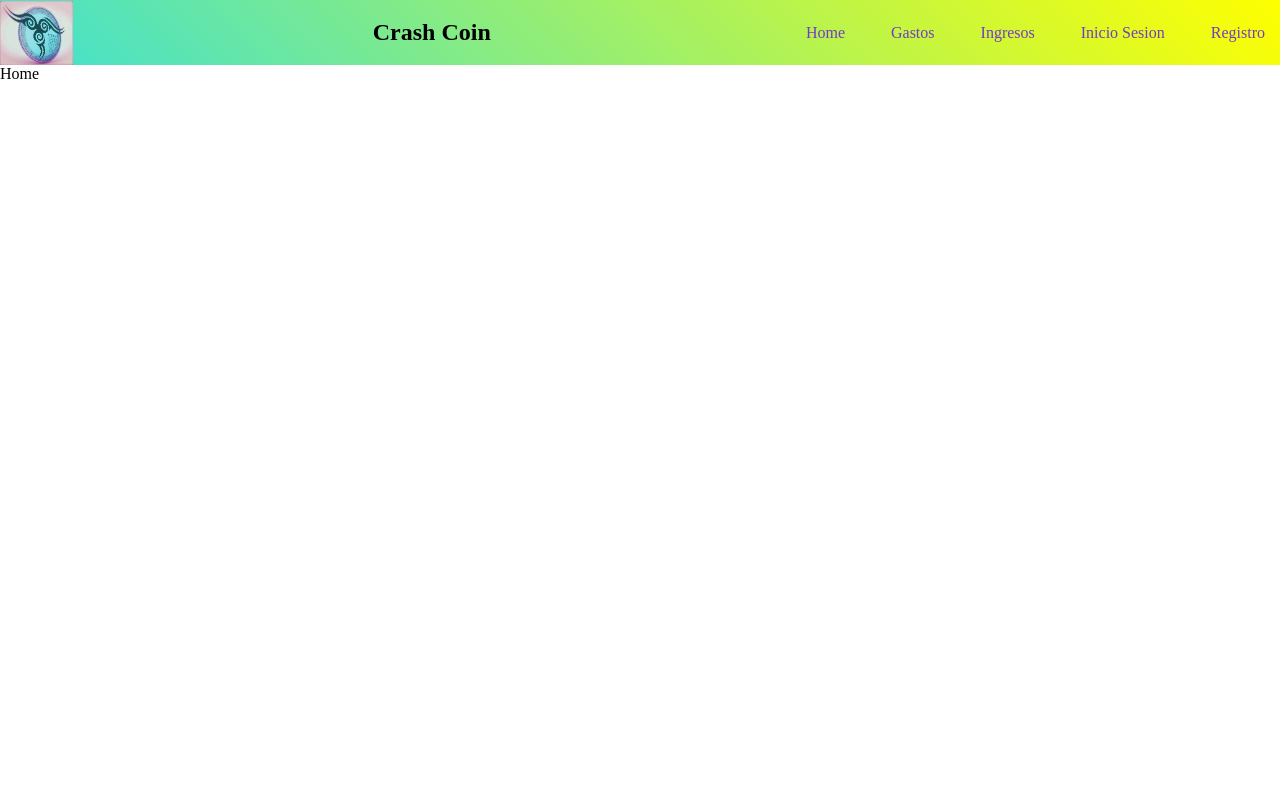
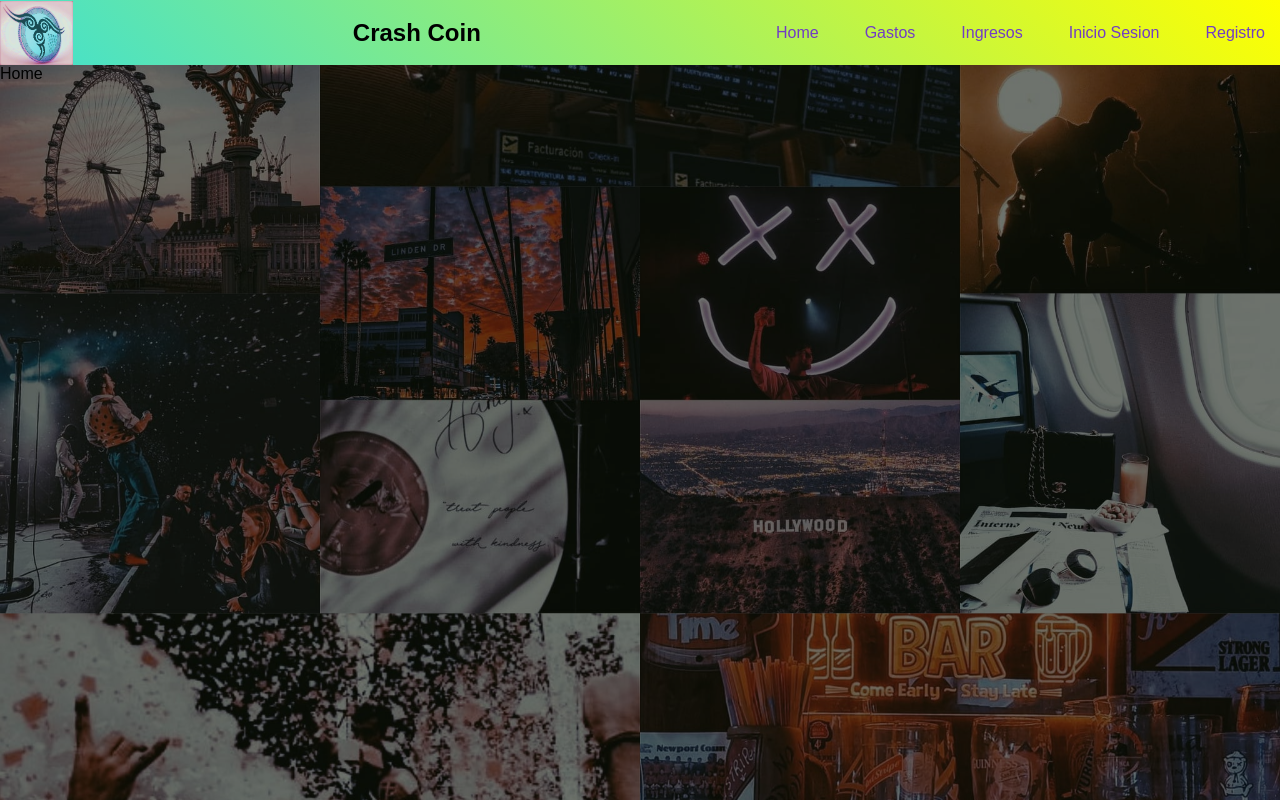
Before and after one commit to fidelChoqueDev/gestionFamily, a React (Vite) app: page / in a window 1280 px wide. Built offline with nearby package versions, Linux system fonts and the light colour scheme.

Commit message:
add new imagen for background and add in index.css

```diff
--- a/src/index.css
+++ b/src/index.css
@@ -3,3 +3,20 @@
   padding: 0;
   box-sizing: border-box;
 }
+
+body {
+  font-family: Arial, sans-serif;
+  background: url("../src/assets/fondoEst.jpeg") no-repeat center center fixed;
+  background-size: cover;
+}
+
+body::before {
+  content: "";
+  position: fixed;
+  top: 0;
+  left: 0;
+  width: 100%;
+  height: 100%;
+  background-color: rgba(0, 0, 0, 0.5); /* Adjust the opacity as needed */
+  z-index: -1; /* Ensure the overlay is behind the content */
+}
```
Also changed, not shown: src/assets/fondoEst.jpeg (added).
